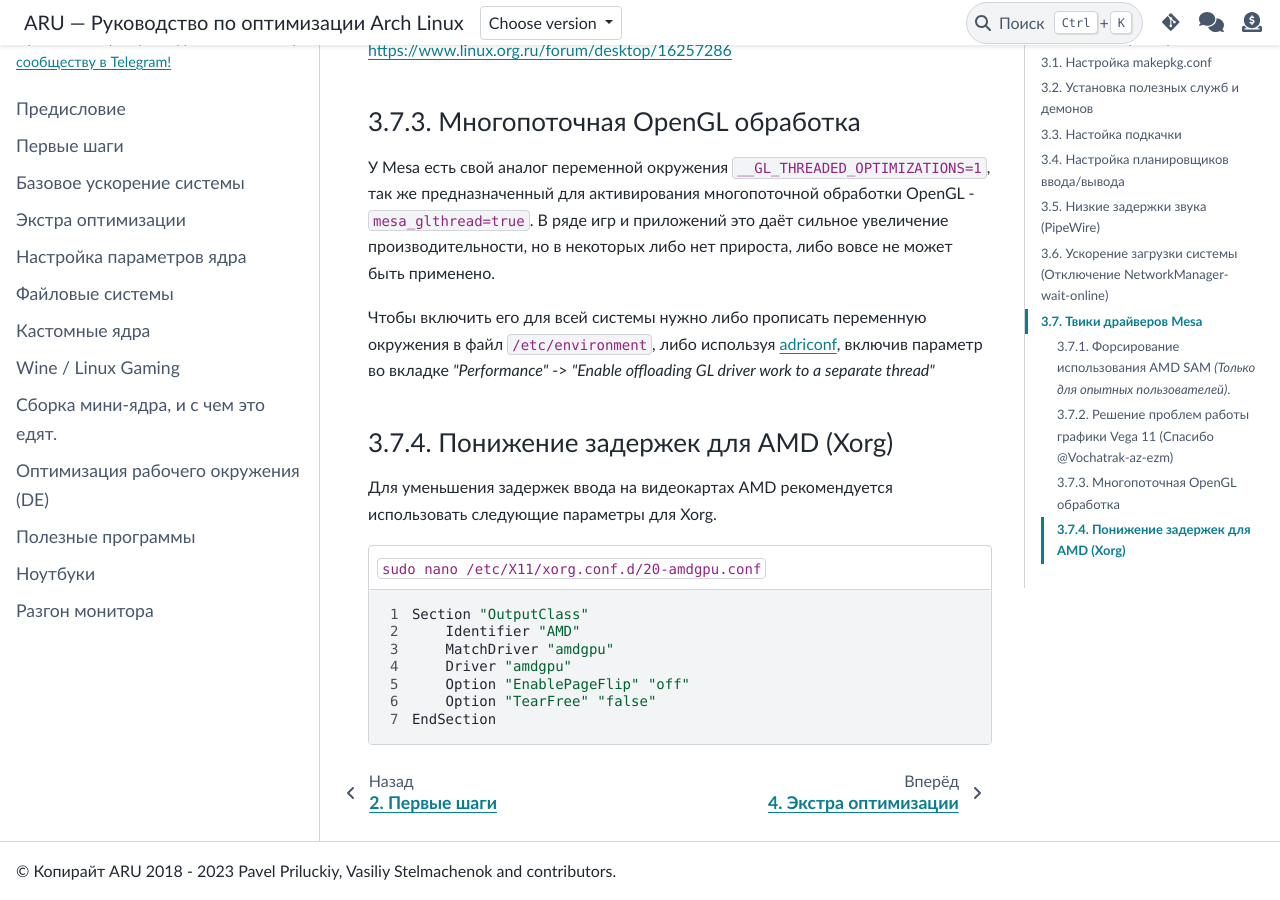
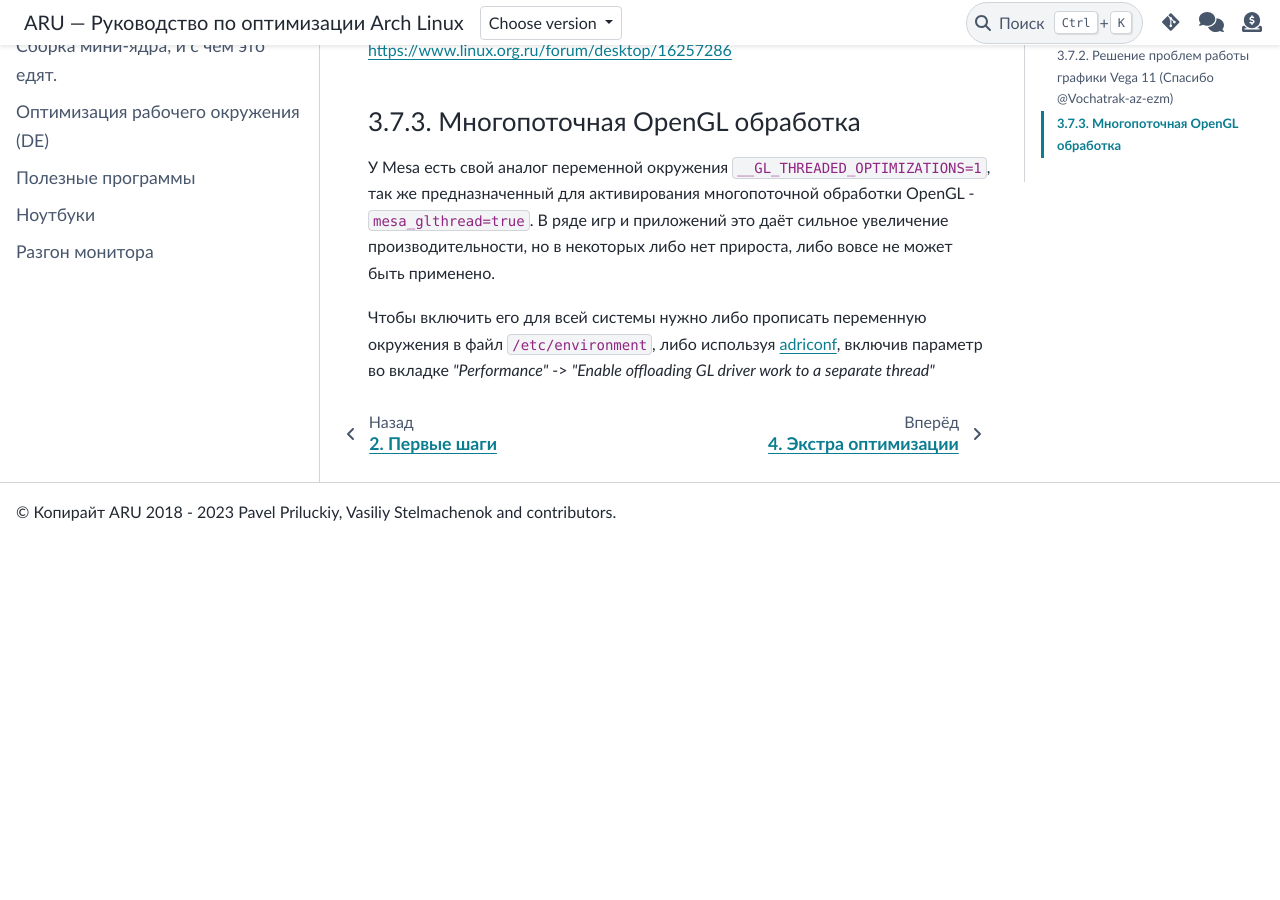
Before and after one commit to ventureoo/ARU, a Sphinx documentation site: the page built from docs/source/generic-system-acceleration.rst, in a window 1280 px wide and 900 px high, scrolled down 18252 px. Built offline with Sphinx 7.4.7 and the PyData theme 0.15.4, drawn with Linux system fonts in a browser that asks for light colours; after the commit the page ends 18793 px from its top, so only the background shows below that.

Commit message:
generic-system-acceleration: Remove latency reduction for AMD
Causes tearing and just isn't necessary.

```diff
--- a/docs/source/generic-system-acceleration.rst
+++ b/docs/source/generic-system-acceleration.rst
@@ -838,26 +838,4 @@ driver work to a separate thread"*
 
 .. _adriconf: https://archlinux.org/packages/community/x86_64/adriconf/
 
-.. index:: intel, amd, mesa, tweaks
-.. _amd_lowlatency:
-
-----------------------------------
-Понижение задержек для AMD (Xorg)
-----------------------------------
-
-Для уменьшения задержек ввода на видеокартах AMD рекомендуется
-использовать следующие параметры для Xorg.
-
-.. code-block:: shell
-   :linenos:
-   :caption: ``sudo nano /etc/X11/xorg.conf.d/20-amdgpu.conf``
-
-    Section "OutputClass"
-        Identifier "AMD"
-        MatchDriver "amdgpu"
-        Driver "amdgpu"
-        Option "EnablePageFlip" "off"
-        Option "TearFree" "false"
-    EndSection
-
 .. vim:set textwidth=70:
```
